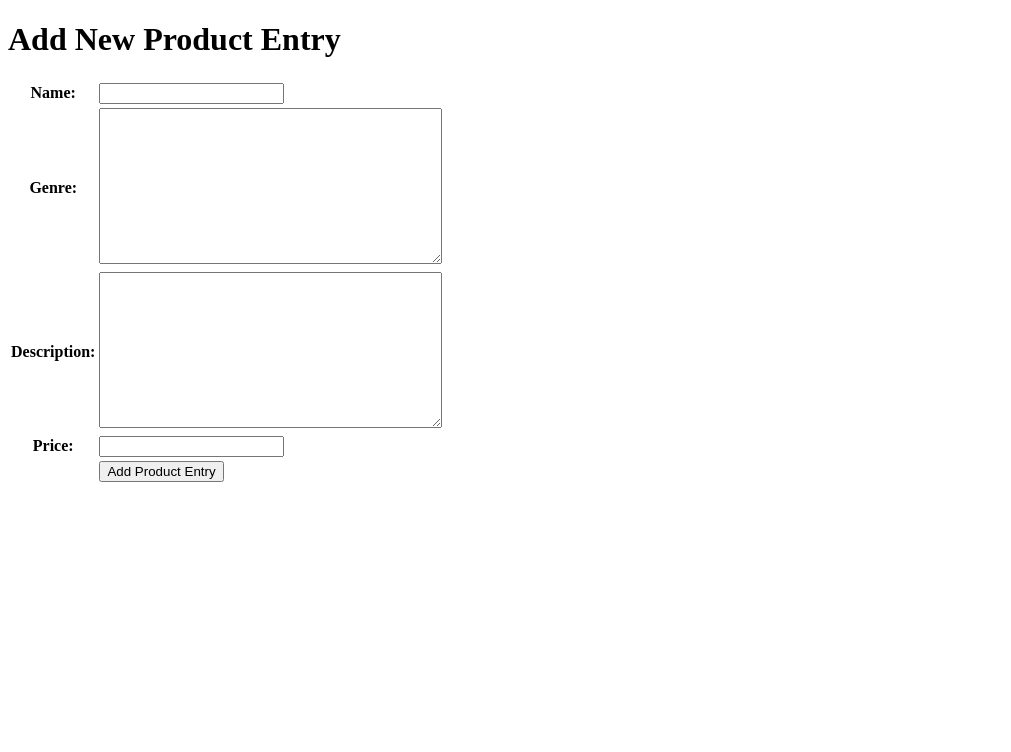
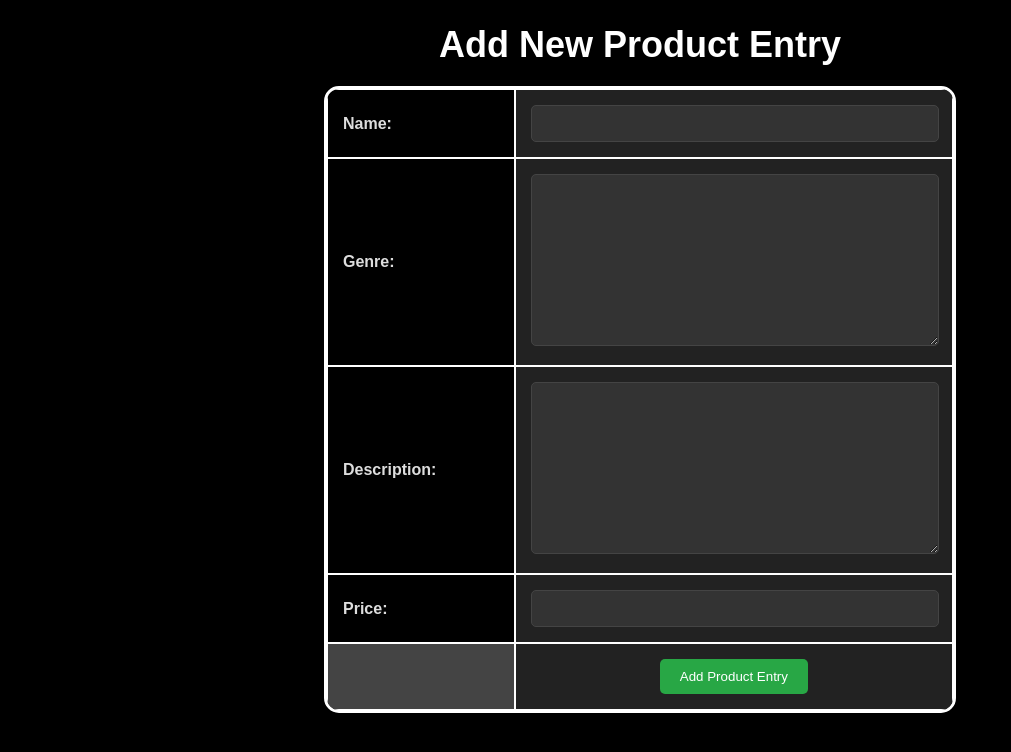
Before and after one commit to viscasa/gatal.io, a Django app: page /create_product_entry in a window 1280 px wide. Shown: the top 752 px of the page, without its empty margins (0-1011 px from the left). Run offline with Django 5.2, Linux system fonts and the light colour scheme.

Commit message:
Add style to .html

```diff
--- a/main/templates/create_product_entry.html
+++ b/main/templates/create_product_entry.html
@@ -1,5 +1,82 @@
 {% extends 'base.html' %}
 {% block content %}
+
+<style>
+    body {
+        background-color: black;
+        color: white;
+        font-family: Arial, sans-serif;
+    }
+
+    h1 {
+        font-size: 36px;
+        text-align: center;
+        margin-bottom: 20px;
+    }
+
+    table {
+        width: 50%;
+        margin: 20px auto;
+        border-collapse: separate;
+        border-spacing: 0;
+        border-radius: 15px;
+        overflow: hidden;
+        border: 3px solid #ffffff; /* Menambahkan border pada tabel agar outline tetap terlihat */
+    }
+
+    th, td {
+        padding: 15px;
+        text-align: left;
+        border: 1px solid #ffffff;
+        color: #dddddd;
+    }
+
+    td:first-child {
+        background-color: #444;
+        color: white;
+        text-align: right;
+        font-weight: bold;
+        width: 30%;
+    }
+
+    td:last-child {
+        background-color: #222;
+    }
+
+    input[type="text"], textarea {
+        width: 95%;
+        padding: 10px;
+        border: 1px solid #444;
+        border-radius: 5px;
+        background-color: #333; /* Warna input lebih gelap */
+        color: #ffffff;
+    }
+
+    input[type="number"], textarea {
+        width: 95%;
+        padding: 10px;
+        border: 1px solid #444;
+        border-radius: 5px;
+        background-color: #333; /* Warna input lebih gelap */
+        color: #ffffff;
+    }
+
+    input[type="submit"] {
+        background-color: #28a745;
+        color: white;
+        padding: 10px 20px;
+        border: none;
+        border-radius: 5px;
+        cursor: pointer;
+        display: block;
+        margin: 0 auto;
+    }
+
+    input[type="submit"]:hover {
+        background-color: #218838;
+    }
+</style>
+
 <h1>Add New Product Entry</h1>
 
 <form method="POST">
```
Also changed, not shown: main/templates/main.html (+74 -3 lines).
